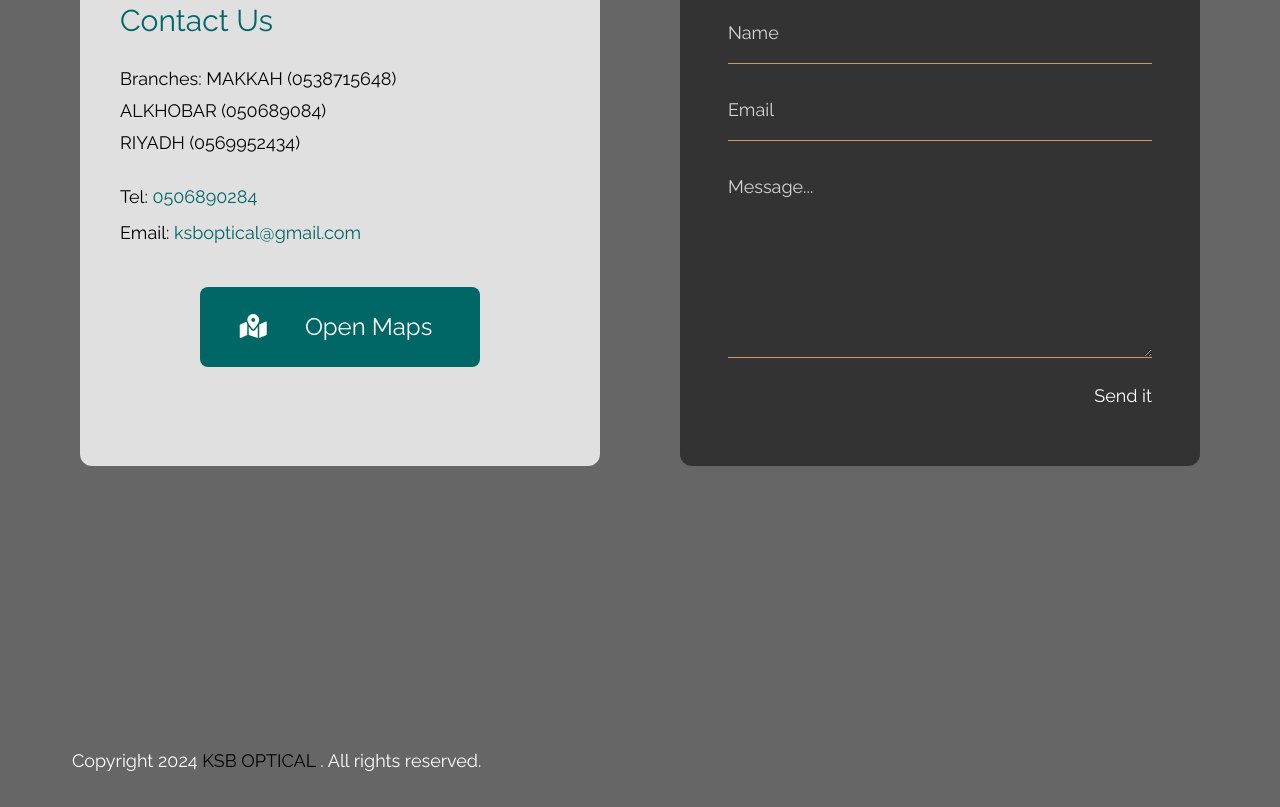
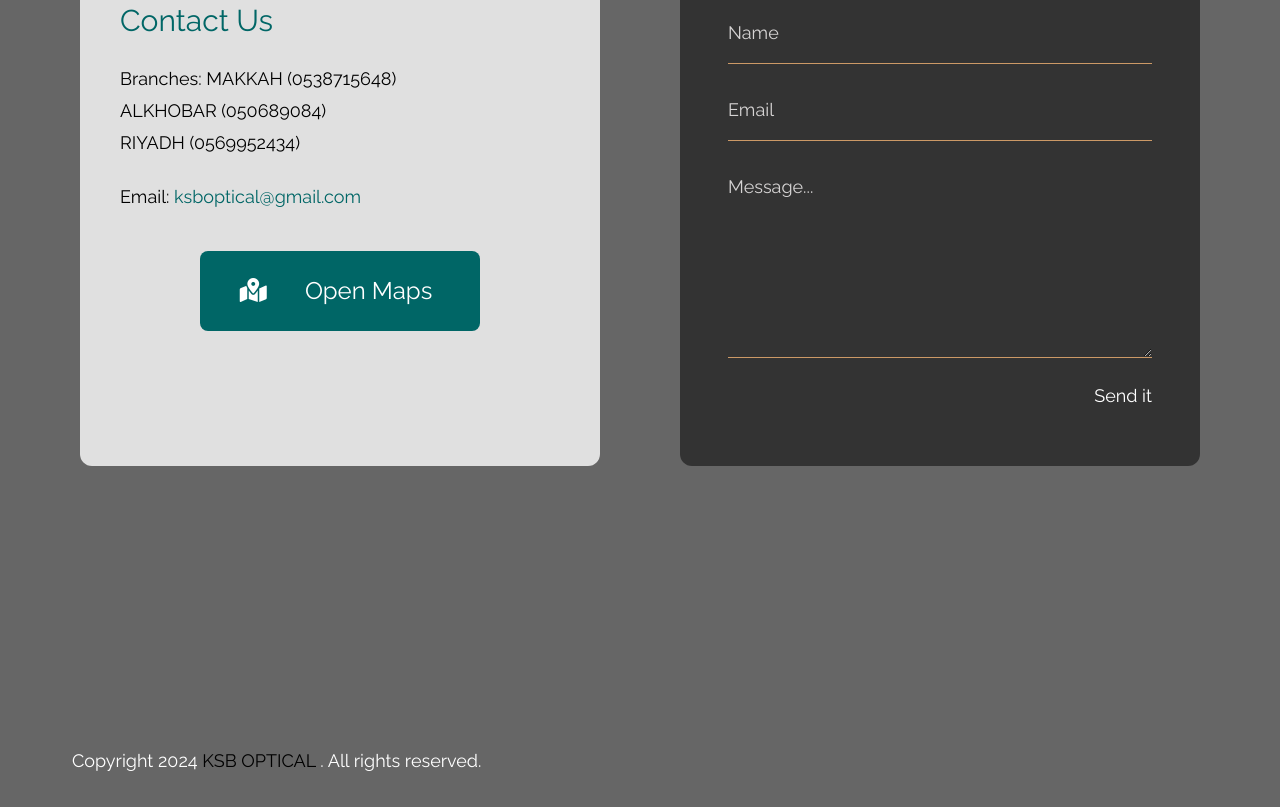
Before and after one commit to abidnk/KSB_OPTICAL, a plain HTML site: page index.html in a window 1280 px wide. Shown: the part 3777-4584 px from the top of the page. Drawn offline with nearby package versions, Linux system fonts and the light colour scheme.

Commit message:
Update index.html
<span class="block mb-2"
                >Tel:
                <a
                  href="tel:0100200340"
                  class="hover:text-yellow-600 transition"
                  >0506890284</a
                ></span
              >

```diff
--- a/index.html
+++ b/index.html
@@ -319,14 +319,7 @@ dedication to offering both quality and variety under one roof.
                Branches: MAKKAH (0538715648) <br/> ALKHOBAR (050689084)  <br/> RIYADH (0569952434)
             </p>
             <p class="mb-10 text-lg">
-              <span class="block mb-2"
-                >Tel:
-                <a
-                  href="tel:0100200340"
-                  class="hover:text-yellow-600 transition"
-                  >0506890284</a
-                ></span
-              >
+
               <span class="block"
                 >Email:
                 <a
```
